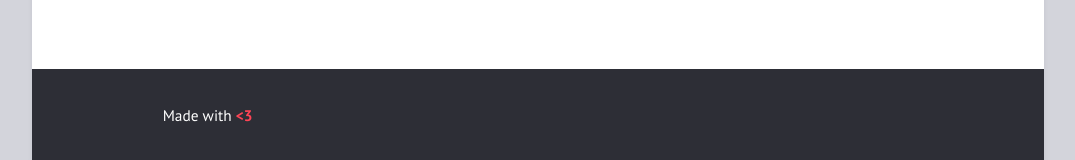
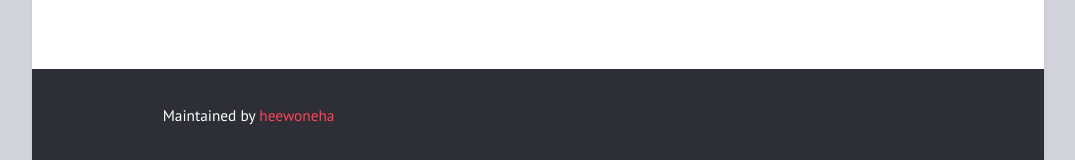
Before and after one commit to heewoneha/heewoneha.github.io, a Jekyll site: the page built from categories.html, in a window 1280 px wide. Shown: the part 737-897 px from the top of the page, without its empty margins (102-1177 px from the left). Built offline with Jekyll 4.4.1, drawn with Linux system fonts in a browser that asks for light colours; nearby versions of some CDN libraries.

Commit message:
fix: ui 추가 수정

```diff
--- a/_config.yml
+++ b/_config.yml
@@ -1,6 +1,6 @@
 title: "Heewon's Diary"
 author: "Heewon Jeong"
-description: "Made with <b style=\"color: #f45;\">&lt;3</b>"
+description: "Maintained by <span style=\"color: #f45;\">heewoneha</span>"
 permalink: /:title/
 lang: "en"
 excerpt_separator: "\n\n\n"
--- a/_includes/meta.html
+++ b/_includes/meta.html
@@ -1,12 +1,13 @@
 <header>
   <h1><a href="{{ include.post.url | relative_url }}">{{ include.post.title }}</a></h1>
   {%- assign date_format = site.date_format | default: "%B %d, %Y" -%}
-  <time datetime="{{ include.post.date | date_to_xmlschema }}">{{ include.post.date | date: date_format }} & </time>
+  <time datetime="{{ include.post.date | date_to_xmlschema }}">{{ include.post.date | date: date_format }}</time>
 
   <!-- 카테고리 미리보기 표시 -->
     <!-- home이라면 post.categories -->
     {% if post.categories %}
-    <svg viewBox="0 0 576 512" class ="icon" style="fill:#909194;"><path d="M147.8 192H480V144C480 117.5 458.5 96 432 96h-160l-64-64h-160C21.49 32 0 53.49 0 80v328.4l90.54-181.1C101.4 205.6 123.4 192 147.8 192zM543.1 224H147.8C135.7 224 124.6 230.8 119.2 241.7L0 480h447.1c12.12 0 23.2-6.852 28.62-17.69l96-192C583.2 249 567.7 224 543.1 224z"/></svg>
+    <span style = "color:#909194;"> & </span>
+    <svg viewBox="0 0 512 512" class ="icon" style="fill:#909194;"><path d="M447.1 96h-172.1L226.7 50.75C214.7 38.74 198.5 32 181.5 32H63.1c-35.35 0-64 28.66-64 64v320c0 35.34 28.65 64 64 64h384c35.35 0 64-28.66 64-64V160C511.1 124.7 483.3 96 447.1 96zM463.1 416c0 8.824-7.178 16-16 16h-384c-8.822 0-16-7.176-16-16V96c0-8.824 7.178-16 16-16h117.5c4.273 0 8.293 1.664 11.31 4.688L255.1 144h192c8.822 0 16 7.176 16 16V416z"/></svg>
     <span style = "color:#909194;">{{ post.categories }}</span>
     {% endif %}
     <!-- post라면 page.categories 호출 안하고 pass -->
--- a/_sass/classes.sass
+++ b/_sass/classes.sass
@@ -47,7 +47,7 @@
   margin: 3px
 
 .category-box:hover
-  color: rgb(240, 137, 172)
+  color: rgb(254, 198, 77)
 
 a:hover .icon
   color: reduce(100)
@@ -60,7 +60,7 @@
   margin: 3px
 
 .tag-box:hover
-  color: rgb(40, 235, 104)
+  color: rgb(238, 139, 234)
 
 .category-cloud
   margin-bottom: 3%
--- a/categories.html
+++ b/categories.html
@@ -21,7 +21,7 @@
         </span>
 
     {% endfor %}
-    </ul>
+    </div>
 
     <div id="archives">
     {% for category in site.categories %}
```
